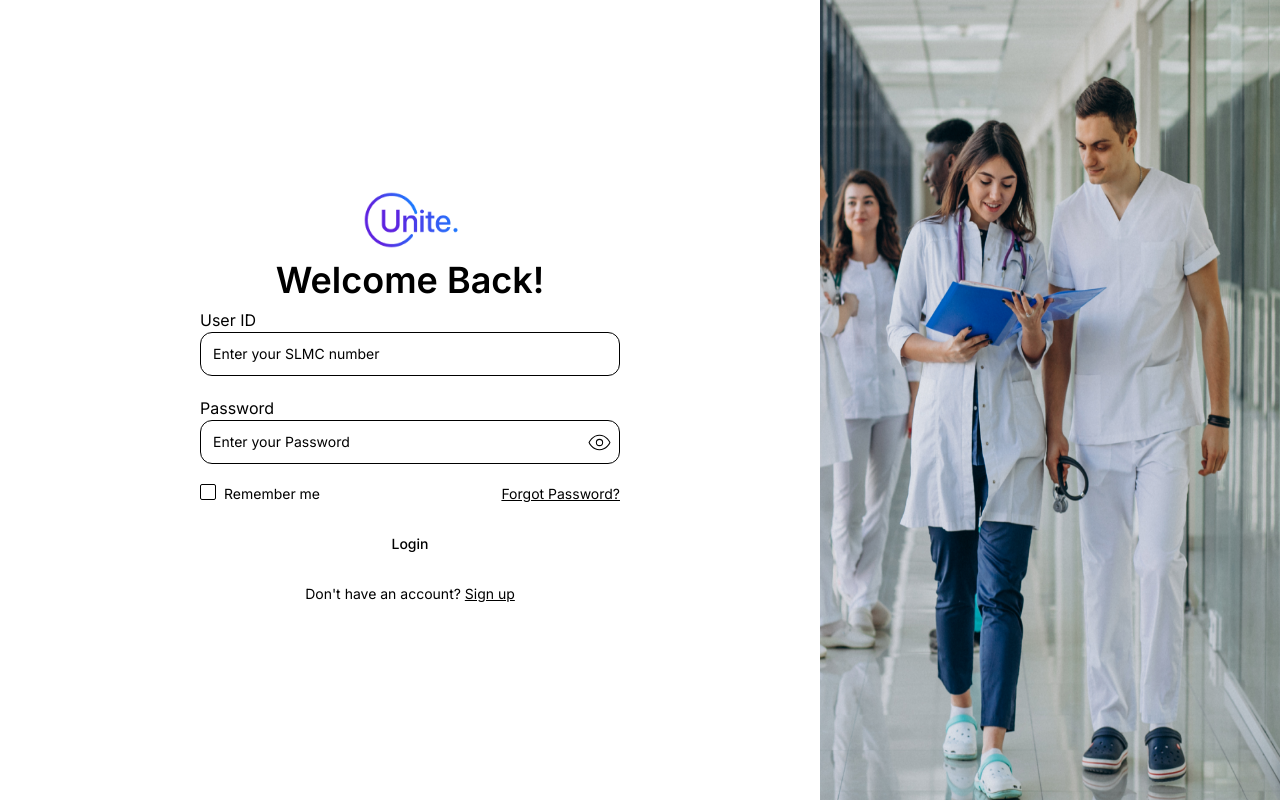
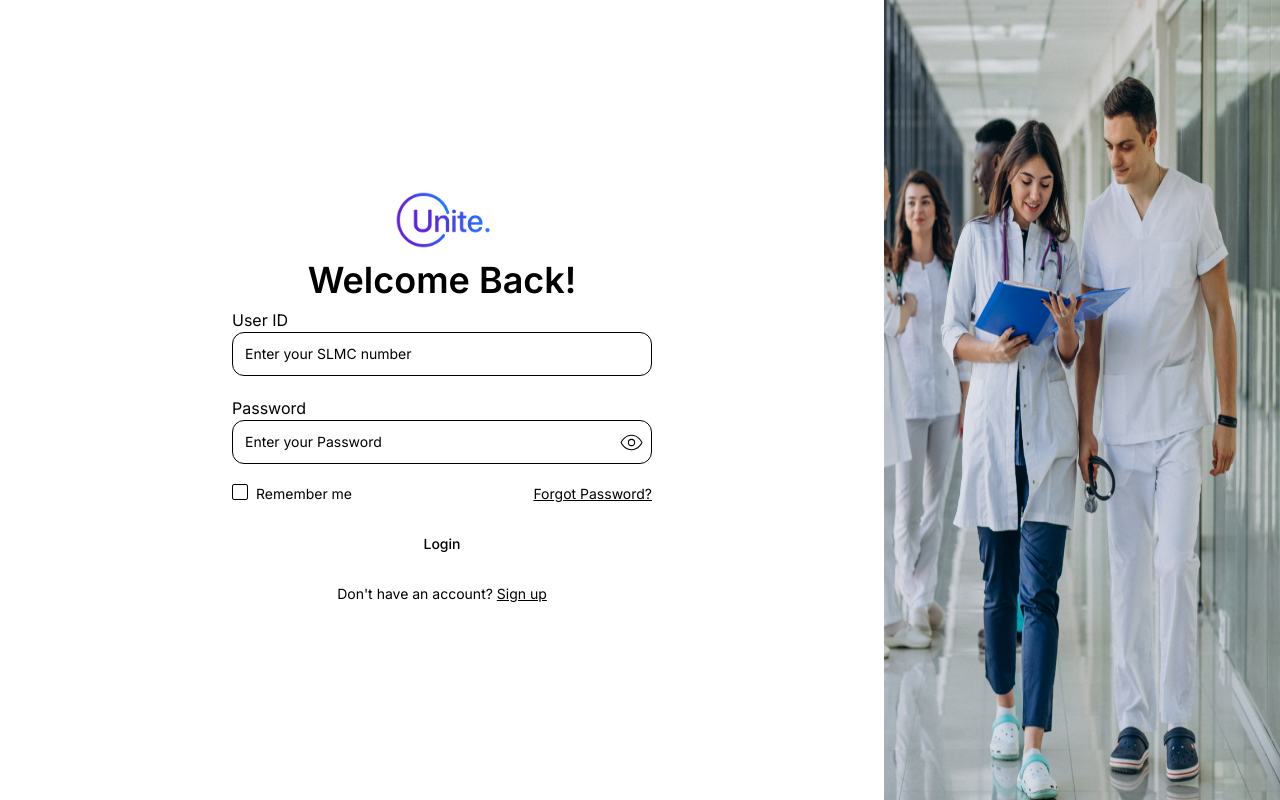
Before and after one commit to Dune-Global/unite-doctor-frontend, a Next.js app: page /sign-in in a window 1280 px wide. Built offline with nearby package versions, Linux system fonts and the light colour scheme.

Commit message:
refactor: Sign-in

```diff
--- a/src/app/(client)/sign-in/page.tsx
+++ b/src/app/(client)/sign-in/page.tsx
@@ -48,8 +48,8 @@ export default function SignIn() {
     setShowPassword(!showPassword);
   };
   return (
-    <div className="flex flex-row  lg:justify-between justify-center   ">
-      <div className="flex lg:px-20 items-center justify-center">
+    <div className="flex flex-row justify-center  lg:justify-between ">
+      <div className="flex lg:px-28 items-center justify-center">
         <Container>
           <div>
             <div className="flex flex-col gap-4 items-end justify-center md:py- py-">
@@ -168,7 +168,7 @@ export default function SignIn() {
           </div>
         </Container>
       </div>
-
+      {/*  */}
       <div className="lg:flex hidden ">
         <Image
           src={"/auth-png/hospital.png"}
```
